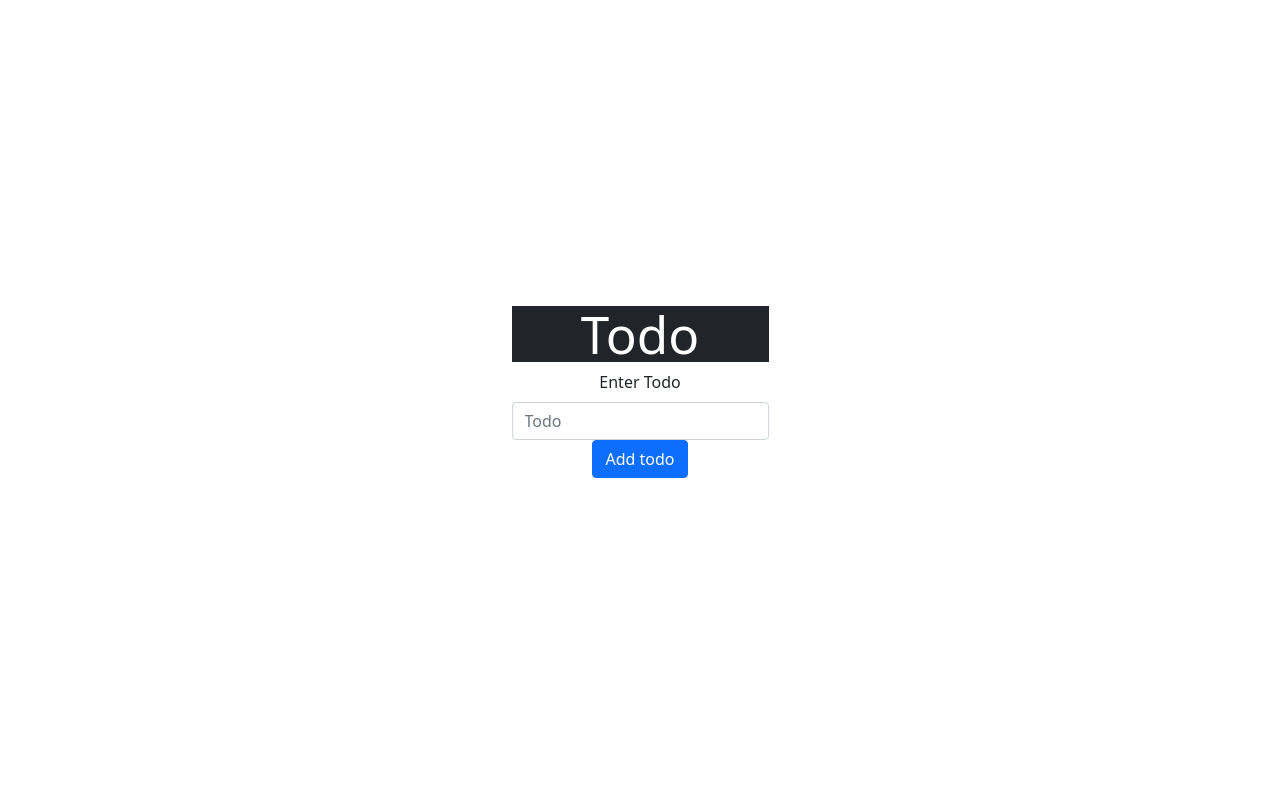
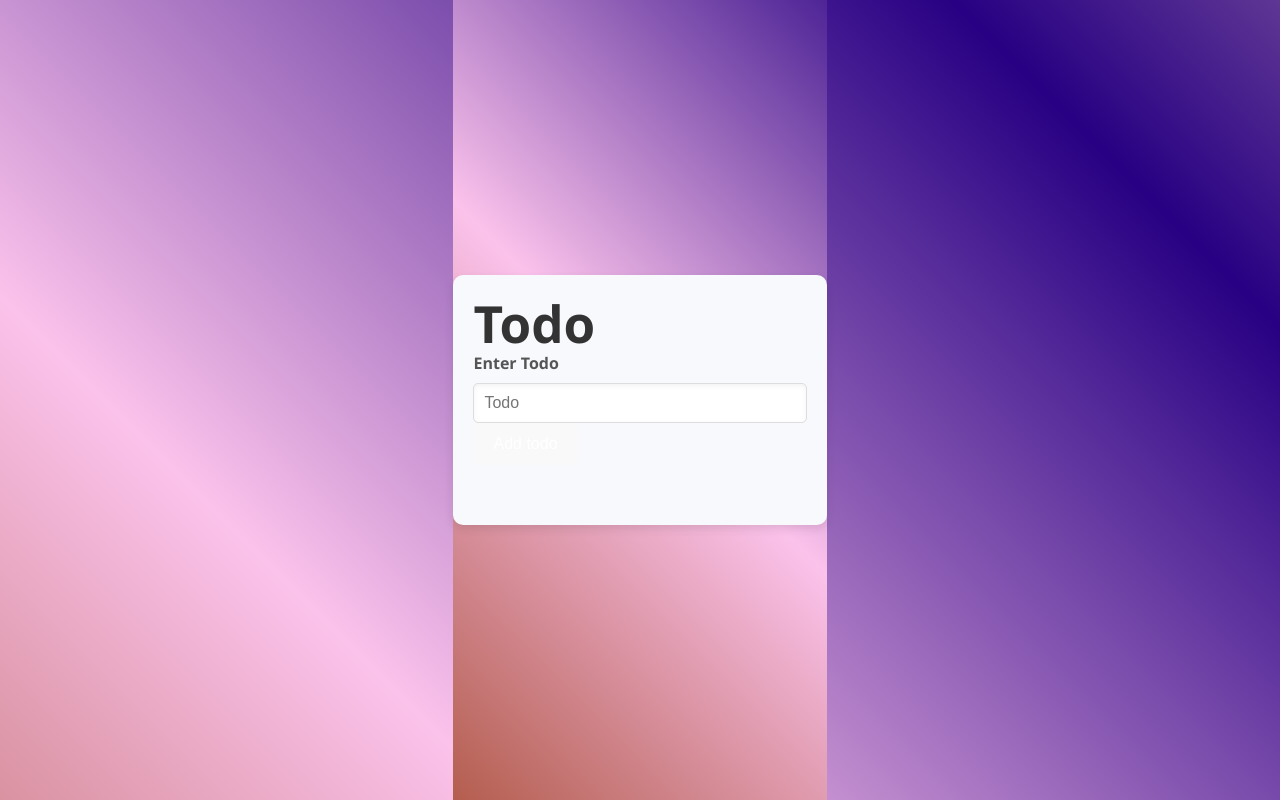
Before and after one commit to MuhammadSubhan0712/React-Todo-App, a React (Vite) app: page / in a window 1280 px wide. Built offline with nearby package versions, Linux system fonts and the light colour scheme.

Commit message:
Todo App

```diff
--- a/index.html
+++ b/index.html
@@ -5,18 +5,11 @@
     <link rel="icon" type="image/svg+xml" href="/vite.svg" />
     <meta name="viewport" content="width=device-width, initial-scale=1.0" />
     <title>Vite + React</title>
-    <link
-      href="https://cdn.jsdelivr.net/npm/bootstrap@5.0.2/dist/css/bootstrap.min.css"
-      rel="stylesheet"
-      integrity="sha384-EVSTQN3/azprG1Anm3QDgpJLIm9Nao0Yz1ztcQTwFspd3yD65VohhpuuCOmLASjC"
-      crossorigin="anonymous" />
+
   </head>
   <body>
     <div id="root"></div>
-    <script
-    src="https://cdn.jsdelivr.net/npm/bootstrap@5.0.2/dist/js/bootstrap.bundle.min.js"
-    integrity="sha384-MrcW6ZMFYlzcLA8Nl+NtUVF0sA7MsXsP1UyJoMp4YLEuNSfAP+JcXn/tWtIaxVXM"
-    crossorigin="anonymous"></script>
+
     <script type="module" src="/src/main.jsx"></script>
 
   </body>
--- a/src/App.css
+++ b/src/App.css
@@ -1,14 +1,75 @@
-#root {
-  max-width: 1280px;
-  margin: 0 auto;
-  padding: 2rem;
-  text-align: center;
+* {
+  margin: 0;
+  padding: 0;
+  box-sizing: border-box;
 }
 
-.card {
-  padding: 2em;
+/* Container Styling */
+.container {
+  width: 100%;
+  max-width: 600px;
+  margin: 40px auto;
+  padding: 20px;
+  background-color: #f7f9fc;
+  box-shadow: 0 4px 10px rgba(0, 0, 0, 0.1);
+  border-radius: 10px;
+  font-family: 'Segoe UI', Tahoma, Geneva, Verdana, sans-serif;
+  color: #333;
 }
 
-.read-the-docs {
-  color: #888;
+/* Form Styling */
+.styled-form {
+  display: flex;
+  flex-direction: column;
 }
+
+.form-group {
+  margin-bottom: 20px;
+}
+
+.form-group label {
+  display: block;
+  margin-bottom: 8px;
+  font-weight: 600;
+  color: #555;
+}
+
+.form-group input {
+  width: 100%;
+  padding: 10px;
+  font-size: 16px;
+  border: 1px solid #ddd;
+  border-radius: 5px;
+  box-shadow: inset 0 2px 5px rgba(0, 0, 0, 0.05);
+  transition: all 0.3s ease;
+}
+
+.form-group input:focus {
+  border-color: #66afe9;
+  outline: none;
+  box-shadow: 0 0 8px rgba(102, 175, 233, 0.6);
+}
+
+
+
+/* list style */
+.styled-list {
+  list-style: none;
+  margin-top: 20px;
+  padding: 0;
+}
+
+.styled-list li {
+  padding: 15px;
+  margin-bottom: 10px;
+  background-color: #fff;
+  border: 1px solid #ddd;
+  border-radius: 5px;
+  box-shadow: 0 2px 5px rgba(0, 0, 0, 0.1);
+  transition: transform 0.2s ease, box-shadow 0.2s ease;
+}
+
+.styled-list li:hover {
+  transform: translateY(-3px);
+  box-shadow: 0 4px 10px rgba(0, 0, 0, 0.15);
+}
--- a/src/App.jsx
+++ b/src/App.jsx
@@ -9,16 +9,16 @@ function App() {
 
   // To add  todo
   const addTodo = (event) =>{
-    if (todo == "") {
-      alert("Please Enter todo");
+    if (todo !==  " ") {
+      event.preventDefault();
+      todo.push(todoVal.current.value);
+      setTodo([...todo])
+      console.log(todo);
+      todoVal.current.value = "";
     }
 
     else{
-    event.preventDefault();
-    todo.push(todoVal.current.value);
-    setTodo([...todo])
-    console.log(todo);
-    todoVal.current.value = "";
+      alert("Please Enter todo");
     }
   }
 
@@ -38,14 +38,12 @@ function App() {
 
   return (
     <>
-    <div className='d-flex flex-column justify-content-center place-items-center'>
-      <div className='mt-3 align-center'>
-    <h1 className='bg-dark text-white'>Todo</h1>
-    </div>
+    <div className='container'>
+    <h2>Todo</h2>
 
     {/* Todo form  */}
-    <form onSubmit={addTodo}>
-  <div className="mb-3">
+    <form className='styled-form' onSubmit={addTodo}>
+  <div className="form-group">
     <label className="form-label">Enter Todo</label>
     <input type="text" className="form-control width-25px" placeholder='Todo' ref={todoVal}/>
 
@@ -56,7 +54,7 @@ function App() {
 
     {/* Todo List  */}
 
-  <ul>
+  <ul className='styled-list'>
    { todo.map((item , index) =>{
       return <div key={index}>
       <li>
--- a/src/index.css
+++ b/src/index.css
@@ -13,33 +13,44 @@
   -moz-osx-font-smoothing: grayscale;
 }
 
-body {
-  margin: 0;
-  display: flex;
-  place-items: center;
-  min-width: 320px;
-  min-height: 100vh;
+body, html {
+    height: 100%;
+    font-family: Arial, sans-serif;
+    display: flex;
+    justify-content: center;
+    align-items: center;
+    background: linear-gradient(45deg, #a0383c, #fad0c4, #a84c33, #fbc2eb, #270083, #fad0c4);
+    background-size: 300% 300%;
+    animation: gradientAnimation 15s ease infinite;
 }
 
-h1 {
+@keyframes gradientAnimation {
+    0% { background-position: 0% 50%; }
+    50% { background-position: 100% 50%; }
+    100% { background-position: 0% 50%; }
+}
+
+h2{
+  align-items: center;
   font-size: 3.2em;
   line-height: 1.1;
 }
 
 button {
-  border-radius: 8px;
-  border: 1px solid transparent;
-  padding: 0.6em 1.2em;
-  font-size: 1em;
-  font-weight: 500;
-  font-family: inherit;
-  background-color: #1a1a1a;
+  padding: 12px 20px;
+  background-color: #5cb85c;
+  color: white;
+  font-size: 16px;
+  border: none;
+  border-radius: 5px;
   cursor: pointer;
-  transition: border-color 0.25s;
+  transition: background-color 0.3s ease;
 }
+
 button:hover {
-  border-color: #646cff;
+  background-color: #4cae4c;
 }
+
 button:focus,
 button:focus-visible {
   outline: 4px auto -webkit-focus-ring-color;
```
